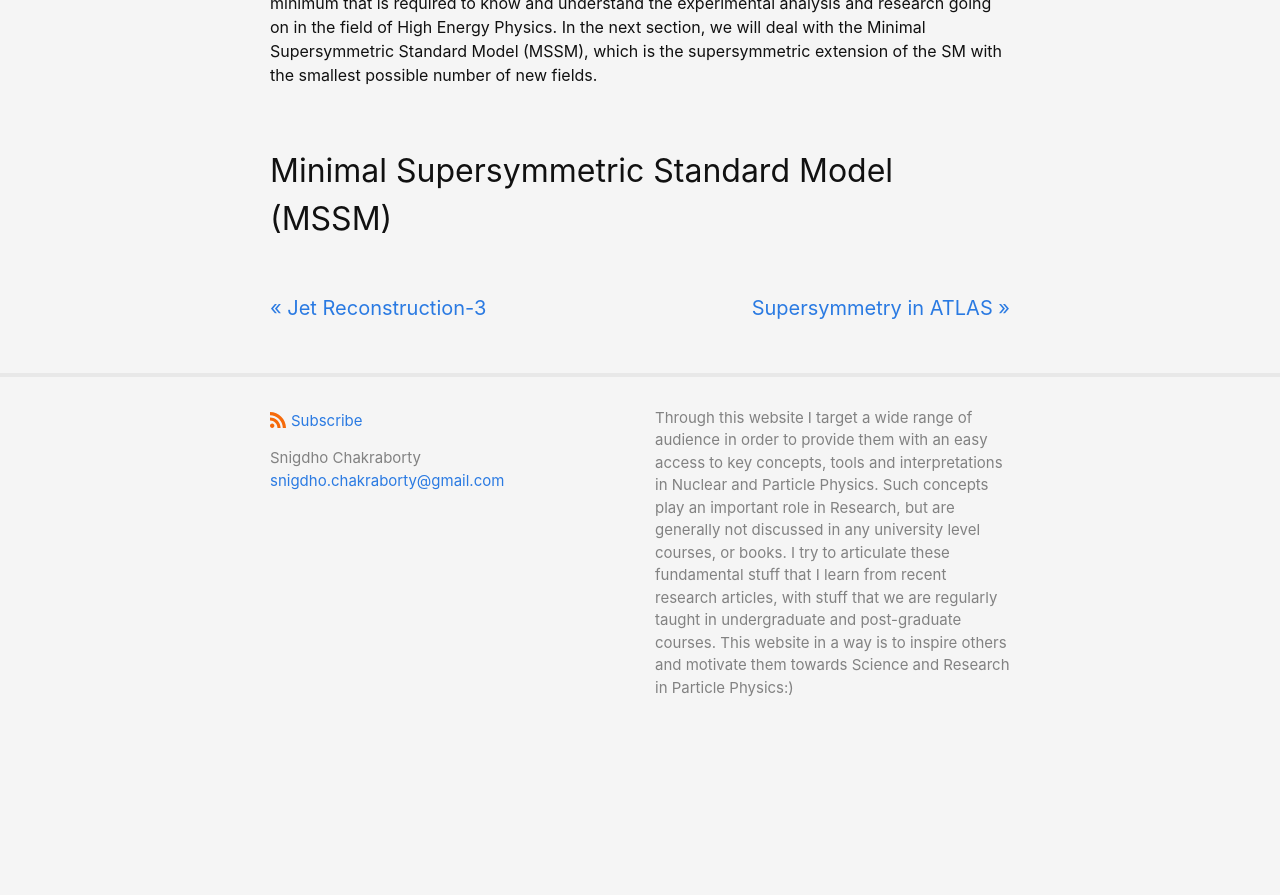
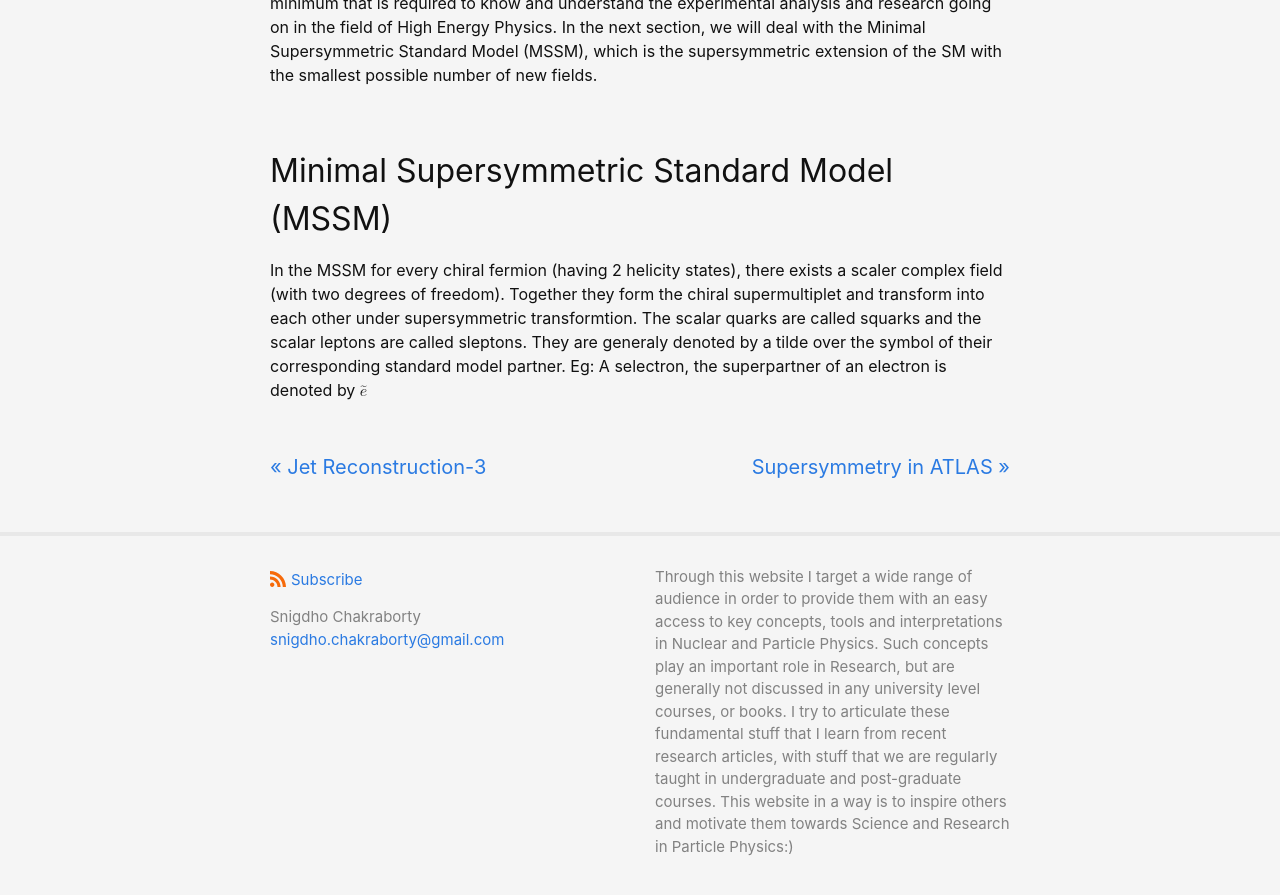
Before and after one commit to snigdhochakraborty/snigdhochakraborty.github.io, a Jekyll site: the page built from _posts/2021-05-05-RPV.md, in a window 1280 px wide and 900 px high, scrolled down 1721 px. Shown: the top 895 px of the window. Built offline with Jekyll 4.4.1, drawn with Linux system fonts in a browser that asks for light colours; before the commit the page ends 2480 px from its top, so only the background shows below that.

Commit message:
Update 2021-05-05-RPV.md

```diff
--- a/_posts/2021-05-05-RPV.md
+++ b/_posts/2021-05-05-RPV.md
@@ -21,4 +21,11 @@ As I discussed in one of my past blog post [<b>The Standard Model and Beyond</b>
 <p>However, as far as this post is concerned, we are not goig to deal with a lot of theoretical understanding and mathematical structure of supersymmetry, rather try to understand the bare minimum that is required to know and understand the experimental analysis and research going on in the field of High Energy Physics. In the next section, we will deal with the Minimal Supersymmetric Standard Model (MSSM), which is the supersymmetric extension of the SM with the smallest possible number of new fields.</p>
 
 <h2>Minimal Supersymmetric Standard Model (MSSM)</h2>
-<p></p>
+<p>In the MSSM for every chiral fermion (having 2 helicity states), there exists a scaler complex field (with two degrees of freedom). Together they form the chiral supermultiplet and transform into each other under supersymmetric transformtion. The scalar quarks are called squarks and the scalar leptons are called sleptons. They are generaly denoted by a tilde over the symbol of their corresponding standard model partner. Eg: A selectron, the superpartner of an electron is denoted by <math xmlns="http://www.w3.org/1998/Math/MathML">
+  <mrow class="MJX-TeXAtom-ORD">
+    <mover>
+      <mi>e</mi>
+      <mo stretchy="false">&#x007E;<!-- ~ --></mo>
+    </mover>
+  </mrow>
+</math></p>
```
